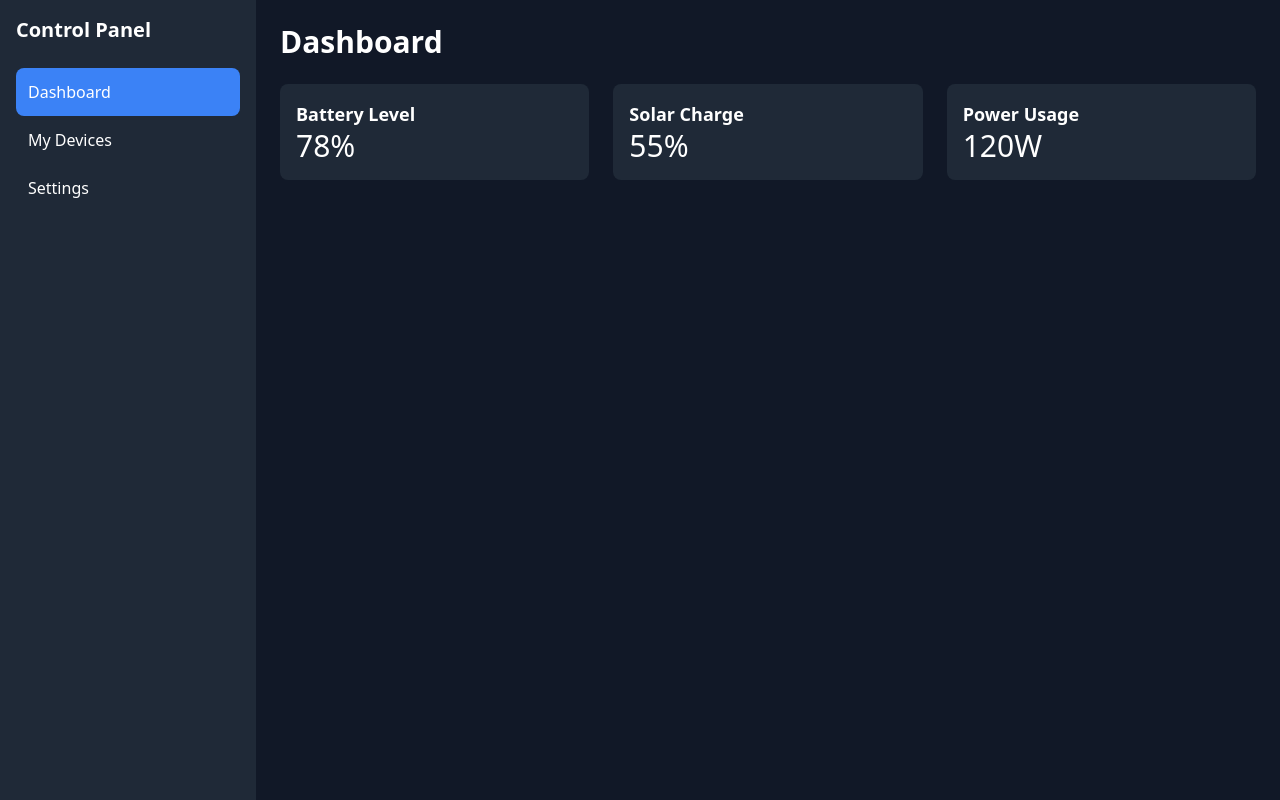
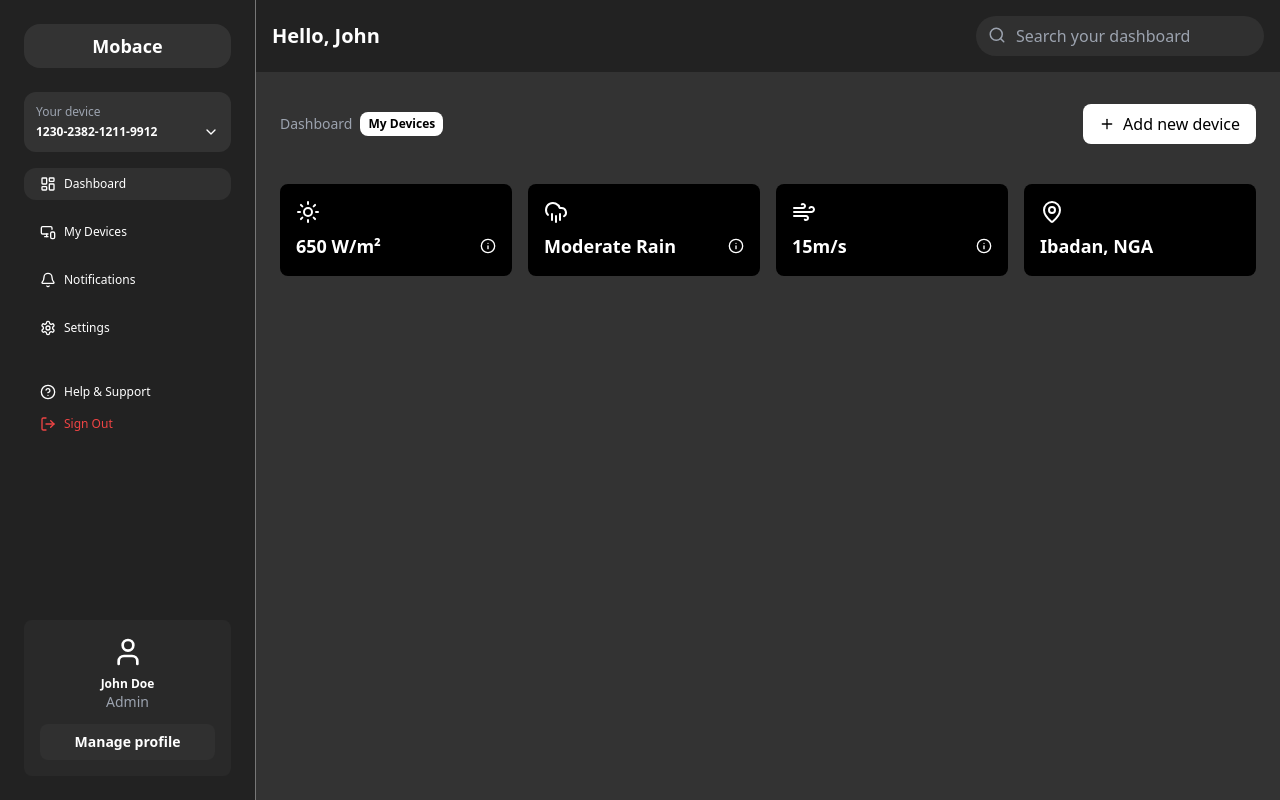
Before and after one commit to sofiatabioye/git-github.com-sofiatabioye-mobace, a Next.js app: page /dashboard in a window 1280 px wide. Built offline with nearby package versions, Linux system fonts and the light colour scheme.

Commit message:
update dahsboard page

```diff
--- /dev/null
+++ b/app/dashboard/layout.tsx
@@ -0,0 +1,79 @@
+'use client'
+import { useState } from "react";
+import { Menu, Search, LogOut, ChevronDown, LayoutDashboard, Bell, Settings, HelpCircle, MonitorSmartphone, User } from "lucide-react";
+
+import { ReactNode } from "react";
+import { useRouter } from "next/navigation";
+
+export default function DashboardLayout({ children }: { children: ReactNode }) {
+    const [isSidebarOpen, setSidebarOpen] = useState(false);
+    const router = useRouter();
+
+    return (
+        <div className="flex h-screen bg-[#333333] text-white">
+            {/* Sidebar */}
+            <aside className={`w-64 bg-[#222222] border-r border-[#777777] p-6 flex flex-col justify-between transition-transform ${isSidebarOpen ? "translate-x-0" : "-translate-x-64"} md:translate-x-0`}>
+                <div>
+                    <div className="text-lg font-bold mb-6 p-2 bg-[#333333] rounded-2xl text-white text-center">Mobace</div>
+                    <div className="bg-[#333333] p-3 rounded-xl cursor-pointer">
+                        <span className="text-gray-400 text-xs block">Your device</span>
+                        <div className="flex items-center justify-between mt-1">
+                            <span className="text-xs font-semibold">1230-2382-1211-9912</span>
+                            <ChevronDown size={16} />
+                        </div>
+                    </div>
+                    <nav className="space-y-4 mt-4 text-xs">
+                        <button className="w-full text-left px-4 py-2 rounded-xl bg-[#303030] flex items-center gap-2">
+                            <LayoutDashboard size={16} /> Dashboard
+                        </button>
+                        <button className="w-full text-left px-4 py-2 rounded-lg hover:bg-[#303030] flex items-center gap-2">
+                            <MonitorSmartphone size={16} /> My Devices
+                        </button>
+                        <button className="w-full text-left px-4 py-2 rounded-lg hover:bg-[#303030] flex items-center gap-2">
+                            <Bell size={16} /> Notifications
+                        </button>
+                        <button className="w-full text-left px-4 py-2 rounded-lg hover:bg-[#303030] flex items-center gap-2">
+                            <Settings size={16} /> Settings
+                        </button>
+                    </nav>
+                    <div className="text-xs py-8">
+                        <button className="w-full text-left px-4 py-2 rounded-lg hover:bg-[#303030] flex items-center gap-2">
+                            <HelpCircle size={16} /> Help & Support
+                        </button>
+                        <button onClick={() => router.push('/auth/login')} className="w-full text-left px-4 py-2 rounded-lg hover:bg-[#303030] flex items-center gap-2 text-red-500">
+                            <LogOut size={16} /> Sign Out
+                        </button>
+                    </div>
+                </div>
+                <div className="space-y-2 text-xs">
+                    <div className="bg-[#292929] p-4 rounded-lg flex flex-col items-center text-center mt-6">
+                        <User size={32} className="mb-2" />
+                        <span className="font-bold">John Doe</span>
+                        <span className="text-gray-400 text-sm">Admin</span>
+                        <button className="w-full bg-[#303030] text-white mt-3 py-2 rounded-lg font-bold text-sm">Manage profile</button>
+                    </div>
+                </div>
+            </aside>
+
+            {/* Main Content */}
+            <div className="flex-1 flex flex-col bg-[#333333] overflow-auto">
+                {/* Top Navbar */}
+                <header className="bg-[#222222] px-4 py-4 flex justify-between items-center">
+                    <button className="md:hidden" onClick={() => setSidebarOpen(!isSidebarOpen)}>
+                        <Menu size={24} />
+                    </button>
+                    <h1 className="text-xl font-bold">Hello, John</h1>
+                    <div className="relative w-72 hidden md:block">
+                        <input type="text" placeholder="Search your dashboard" className="w-full bg-[#303030] text-white px-4 py-2 rounded-full pl-10" />
+                        <Search className="absolute left-3 top-2.5 text-gray-400" size={18} />
+                    </div>
+                </header>
+
+                {/* Main Content Area */}
+                <main className="gap-6 mt-4">
+                    {children}
+                </main>
+            </div>
+        </div>
+    );
+}
--- a/app/dashboard/page.tsx
+++ b/app/dashboard/page.tsx
@@ -2,10 +2,7 @@
 
 import { useEffect, useState } from "react";
 import { useRouter } from "next/navigation";
-import Sidebar from "../components/Sidebar";
-import { getServerSession } from "next-auth";
-import { authOptions } from "@/lib/auth";
-import { redirect } from "next/navigation";
+import { Menu, Plus, Sun, Info, CloudRain, Wind, MapPin } from "lucide-react";
 
 interface Stats {
   battery: number;
@@ -15,45 +12,50 @@ interface Stats {
 
 export default function Dashboard() {
   const router = useRouter();
-  const [stats, setStats] = useState<Stats | null>(null);
-
-  // const session = await getServerSession(authOptions);
-
-  // if (!session) {
-  //   redirect("/auth/login");
-  // }
-
-  useEffect(() => {
-    // Mock API call for dashboard stats
-    setTimeout(() => {
-      setStats({
-        battery: 78,
-        solarCharge: 55,
-        powerUsage: 120,
-      });
-    }, 1000);
-  }, []);
 
   return (
-    <div className="flex min-h-screen bg-gray-900 text-white">
-      <Sidebar />
-      <main className="flex-1 p-6">
-        <h1 className="text-3xl font-bold">Dashboard</h1>
-        <div className="grid grid-cols-3 gap-6 mt-6">
-          <div className="bg-gray-800 p-4 rounded-lg">
-            <h2 className="text-lg font-semibold">Battery Level</h2>
-            <p className="text-3xl">{stats ? `${stats.battery}%` : "Loading..."}</p>
-          </div>
-          <div className="bg-gray-800 p-4 rounded-lg">
-            <h2 className="text-lg font-semibold">Solar Charge</h2>
-            <p className="text-3xl">{stats ? `${stats.solarCharge}%` : "Loading..."}</p>
-          </div>
-          <div className="bg-gray-800 p-4 rounded-lg">
-            <h2 className="text-lg font-semibold">Power Usage</h2>
-            <p className="text-3xl">{stats ? `${stats.powerUsage}W` : "Loading..."}</p>
+    <div className="flex flex-col bg-[#333333] px-6 overflow-auto w-full">
+    {/* Top Navbar */}
+    <header className="py-4 flex justify-between items-center">
+        <nav className="flex items-center gap-2 text-gray-400 text-sm">
+            <span>Dashboard</span>
+            <span className="bg-white text-black px-2 py-1 rounded-lg text-xs font-bold">My Devices</span>
+        </nav>
+        <button className="bg-white text-black px-4 py-2 rounded-lg flex items-center gap-2">
+            <Plus size={16} /> Add new device
+        </button>
+    </header>
+
+    {/* Dashboard Widgets */}
+    <div className="grid grid-cols-1 md:grid-cols-2 lg:grid-cols-4 gap-4 mt-6">
+        <div className="bg-black p-4 rounded-lg flex flex-col text-white">
+          <Sun size={24} className="text-white mb-2" />
+          <div className="flex justify-between items-center">
+            <span className="font-bold text-lg text-white">650 W/m²</span>
+            <Info size={16} className="text-white" />
           </div>
         </div>
-      </main>
+        <div className="bg-black p-4 rounded-lg flex flex-col text-white">
+          <CloudRain size={24} className="text-white mb-2" />
+          <div className="flex justify-between items-center">
+            <span className="font-bold text-lg text-white">Moderate Rain</span>
+            <Info size={16} className="text-white" />
+          </div>
+        </div>
+        <div className="bg-black p-4 rounded-lg flex flex-col text-white">
+          <Wind size={24} className="text-white mb-2" />
+          <div className="flex justify-between items-center">
+            <span className="font-bold text-lg text-white">15m/s</span>
+            <Info size={16} className="text-white" />
+          </div>
+        </div>
+        <div className="bg-black p-4 rounded-lg flex flex-col text-white">
+          <MapPin size={24} className="text-white mb-2" />
+          <div className="flex justify-between items-center">
+            <span className="font-bold text-lg text-white">Ibadan, NGA</span>
+          </div>
+        </div>
+      </div>
     </div>
   );
 }
```
